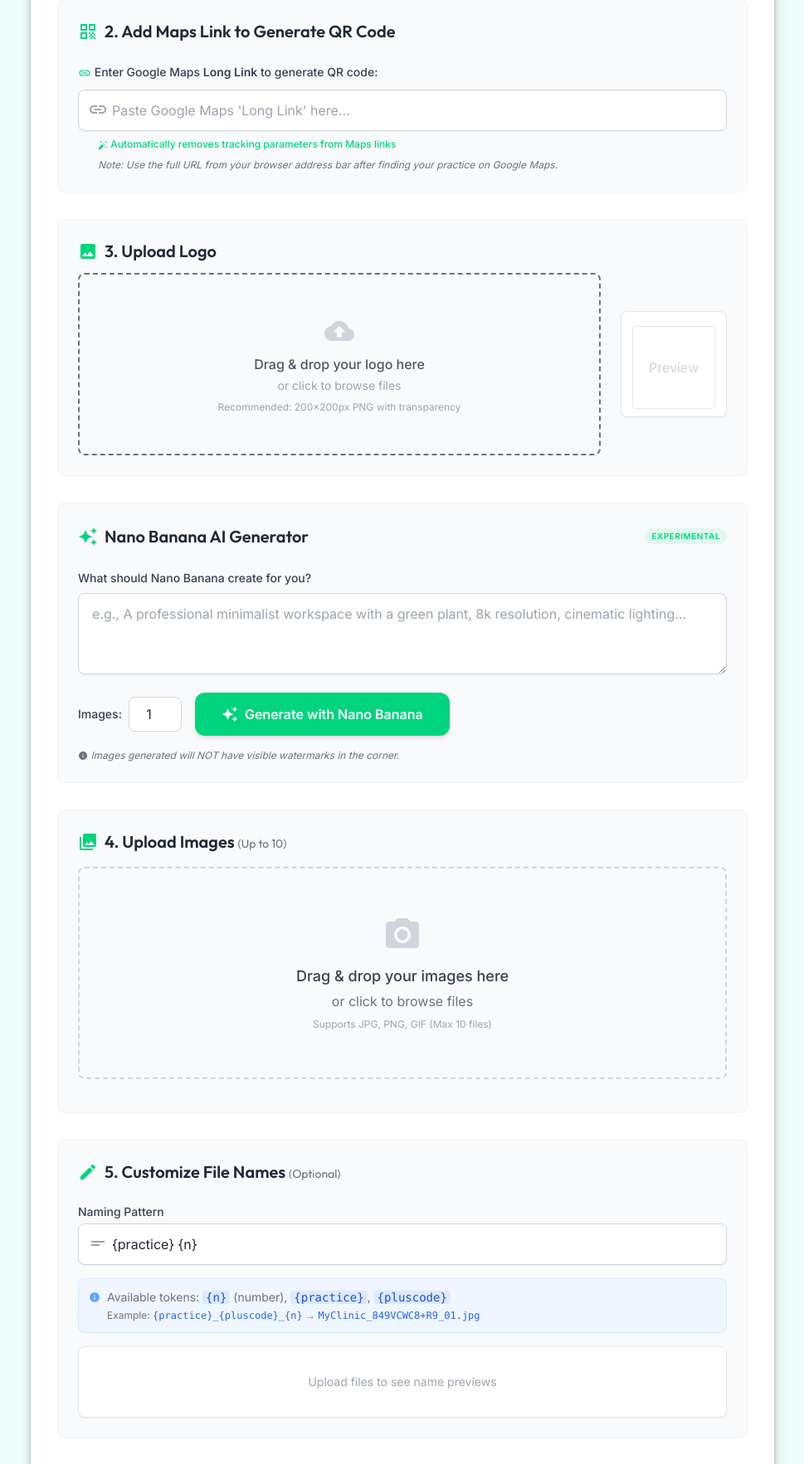
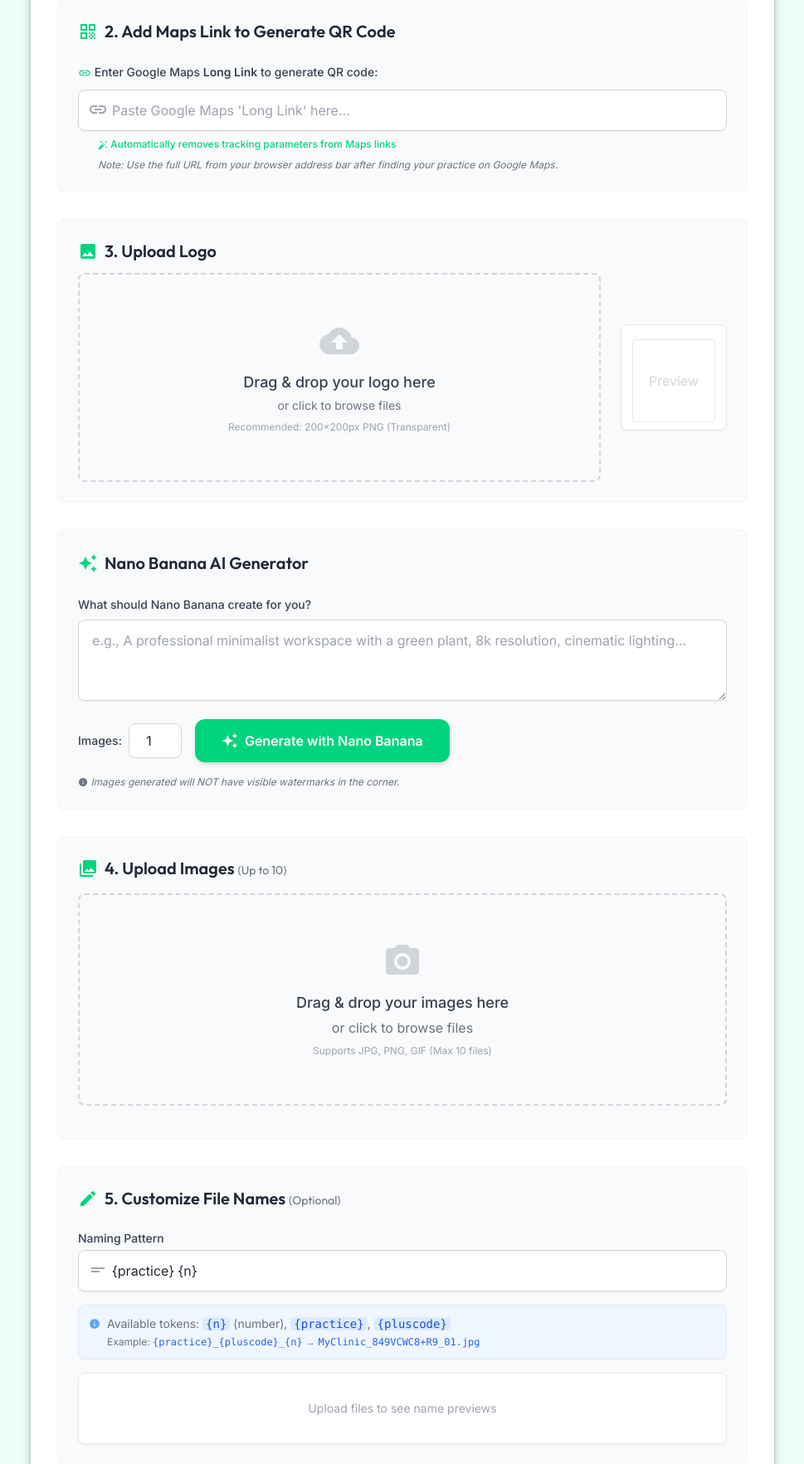
Before and after one commit to MoonrakerAI/unique-photos, a Flask app: page / in a window 1280 px wide. Shown: the part 707-2472 px from the top of the page at 83% size, without its empty margins (155-1124 px from the left). Run offline with Flask 3, Linux system fonts and the light colour scheme; some libraries are stand-ins or nearby versions.

Commit message:
Standardize drag-and-drop styles and remove 'Experimental' badge

```diff
--- a/templates/index.html
+++ b/templates/index.html
@@ -35,7 +35,8 @@
     </script>
     <style>
         .drop-zone {
-            border: 2px dashed #6b7280;
+            border: 2px dashed #D1D5DB;
+            /* gray-300 */
             border-radius: 0.5rem;
             padding: 2rem;
             text-align: center;
@@ -45,7 +46,8 @@
 
         .drop-zone:hover,
         .drop-zone.drag-over {
-            border-color: #3b82f6;
+            border-color: #00D47E;
+            /* primary */
             background-color: #F0FEFB;
         }
 
@@ -192,12 +194,11 @@
                             <input type="file" name="logo" id="logo" accept="image/*" class="hidden" />
                             <div id="logoDropZone"
                                 class="drop-zone hover:shadow-elevation-1 transition-shadow duration-200">
-                                <div class="text-center p-4">
-                                    <span class="material-icons text-4xl text-gray-300 mb-2">cloud_upload</span>
-                                    <p class="text-gray-600 font-medium">Drag & drop your logo here</p>
-                                    <p class="text-sm text-gray-400 mt-1">or click to browse files</p>
-                                    <p class="text-xs text-gray-400 mt-2">Recommended: 200x200px PNG with transparency
-                                    </p>
+                                <div class="text-center p-6">
+                                    <span class="material-icons text-5xl text-gray-300 mb-3">cloud_upload</span>
+                                    <h3 class="text-lg font-medium text-gray-700 mb-1">Drag & drop your logo here</h3>
+                                    <p class="text-gray-500 text-sm">or click to browse files</p>
+                                    <p class="text-xs text-gray-400 mt-2">Recommended: 200x200px PNG (Transparent)</p>
                                 </div>
                             </div>
                         </div>
@@ -217,8 +218,6 @@
                             <span class="material-icons text-primary text-2xl">auto_awesome</span>
                             <h2 class="text-xl font-semibold text-gray-800 font-outfit">Nano Banana AI Generator</h2>
                         </div>
-                        <span
-                            class="px-2 py-0.5 bg-primary/10 text-primary text-[10px] font-bold rounded-full uppercase tracking-wider">Experimental</span>
                     </div>
 
                     <div class="space-y-4">
@@ -285,8 +284,7 @@
                     </div>
 
                     <input type="file" name="photos" id="photos" accept="image/*" multiple class="hidden" />
-                    <div id="photosDropZone"
-                        class="drop-zone hover:shadow-elevation-1 transition-shadow duration-200 border-2 border-dashed border-gray-300 hover:border-primary/50">
+                    <div id="photosDropZone" class="drop-zone hover:shadow-elevation-1 transition-shadow duration-200">
                         <div class="text-center p-6">
                             <span class="material-icons text-5xl text-gray-300 mb-3">photo_camera</span>
                             <h3 class="text-lg font-medium text-gray-700 mb-1">Drag & drop your images here</h3>
```
